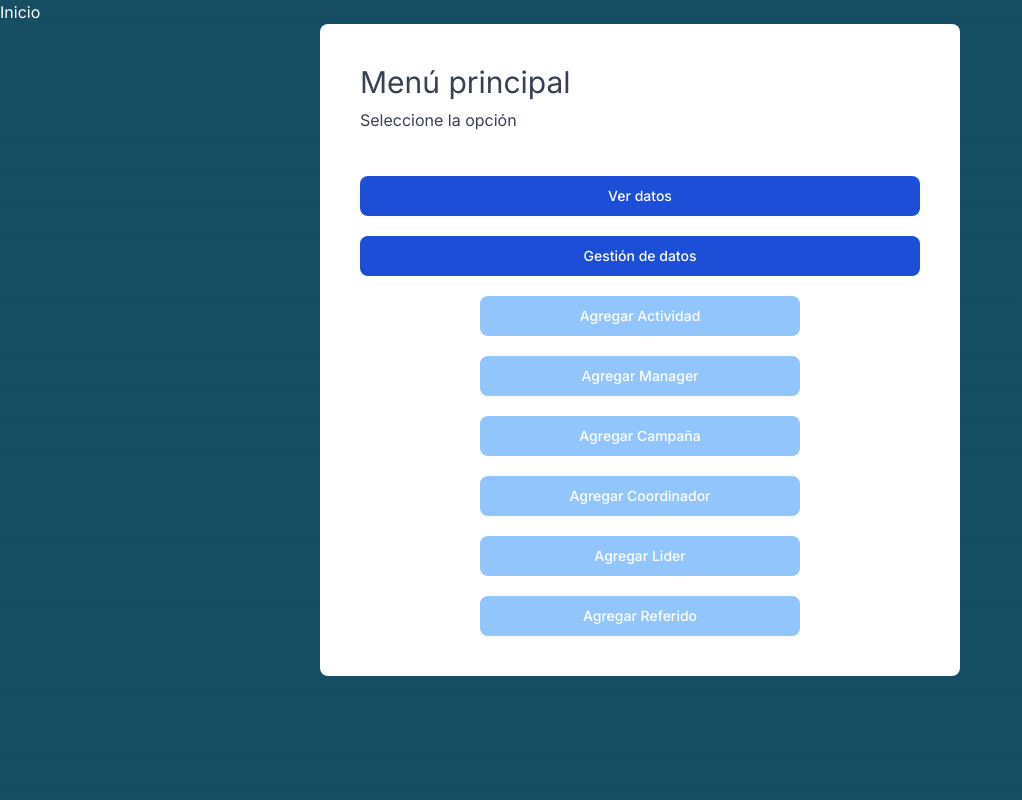
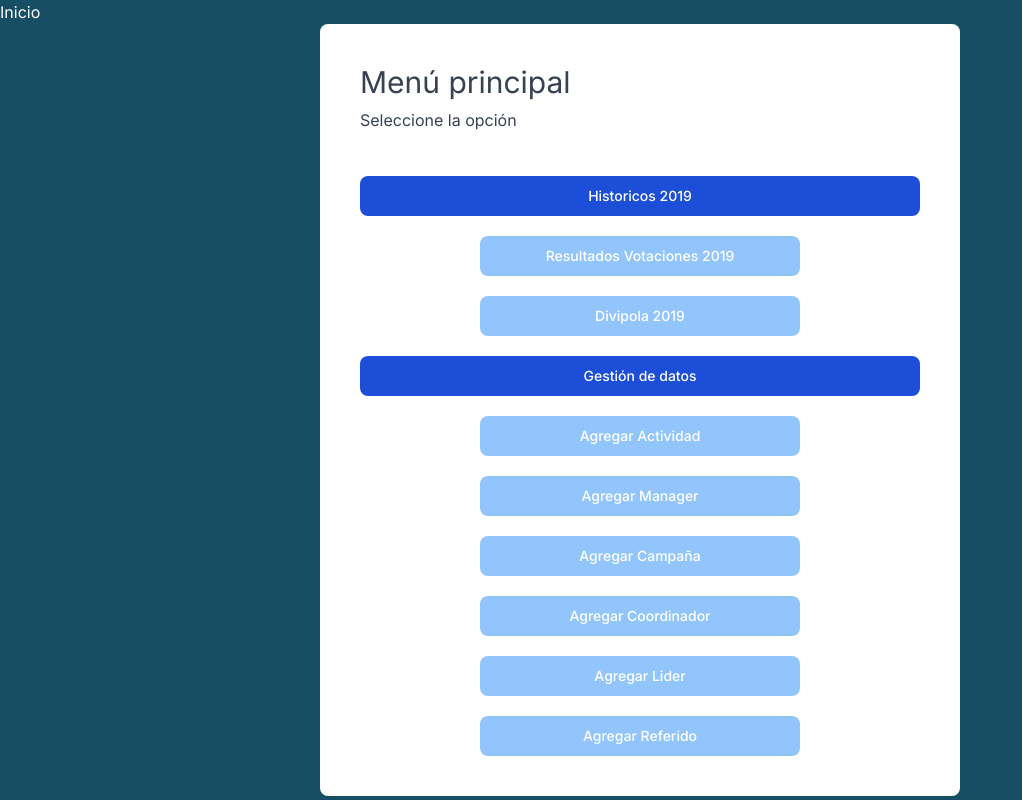
Before and after one commit to God-Zalo/vote0-frontend, a Next.js app: page /dashboard in a window 1280 px wide. Shown: the whole page, without its empty margins (0-1022 px from the left). Built offline with nearby package versions, Linux system fonts and the light colour scheme.

Commit message:
Rename pages, add layout for hsitorics

```diff
--- a/src/app/dashboard/page.tsx
+++ b/src/app/dashboard/page.tsx
@@ -40,7 +40,21 @@ export default function Home() {
               className=" text-white bg-blue-700 hover:bg-blue-800 focus:ring-4 focus:ring-blue-300 font-medium rounded-lg text-sm mt-5 px-5 py-2.5 w-full text-center"
               type="button"
             >
-              Ver datos
+              Historicos 2019
+            </Link>
+            <Link
+              href={"/historicos/votaciones"}
+              className="block text-white bg-blue-300 hover:bg-blue-400 focus:ring-4 focus:ring-blue-100 font-medium rounded-lg text-sm mt-5 px-5 py-2.5 w-3/4 max-w-xs text-center self-center container mx-auto"
+              type="button"
+            >
+              Resultados Votaciones 2019
+            </Link>
+            <Link
+              href={"/historicos/divipola"}
+              className="block text-white bg-blue-300 hover:bg-blue-400 focus:ring-4 focus:ring-blue-100 font-medium rounded-lg text-sm mt-5 px-5 py-2.5 w-3/4 max-w-xs text-center self-center container mx-auto"
+              type="button"
+            >
+              Divipola 2019
             </Link>
             <Link
               href={"/dashboard"}
--- /dev/null
+++ b/src/app/historicos/divipola/page.tsx
@@ -0,0 +1,9 @@
+import Image from "next/image";
+import formImage from "../../../public/voting-box.png";
+import Link from "next/link";
+
+export default function Home() {
+  return (
+    <main>HOLA</main>
+  );
+}
--- /dev/null
+++ b/src/app/historicos/layout.tsx
@@ -0,0 +1,23 @@
+import { Inter } from "next/font/google";
+import Link from "next/link";
+import { Fragment } from "react";
+
+const inter = Inter({ subsets: ["latin"] });
+
+export const metadata = {
+  title: "Vote0 - App",
+  description: "App to register data",
+};
+
+export default function Layout_tabs({
+  children,
+}: {
+  children: React.ReactNode;
+}) {
+    return(
+        <main>
+          <div>Tabs Layout</div>
+          <div>{children}</div>
+        </main>
+        );
+}
--- a/src/app/tables/alcaldes/page.tsx
+++ b/src/app/historicos/votaciones/page.tsx
@@ -17,7 +17,8 @@ export default function Alcaldes() {
   const tableHeaders = ['Año', 'Municipio', 'Código', 'Candidato', 'Partido', 'Coaliacion', 'Votos', 'Genero', 'Current'];
 
   useEffect(() => {
-    fetch("http://3.142.215.11:8000/api/historic/alcalde/dashboard/")
+    const DJANGO_API = process.env.NEXT_PUBLIC_DJANGO_API_DEV
+    fetch( `${DJANGO_API}/historic/alcaldes/2019`)
       .then((res) => res.json())
       .then((data) => {
         setAlcaldesHolder(data);
```
